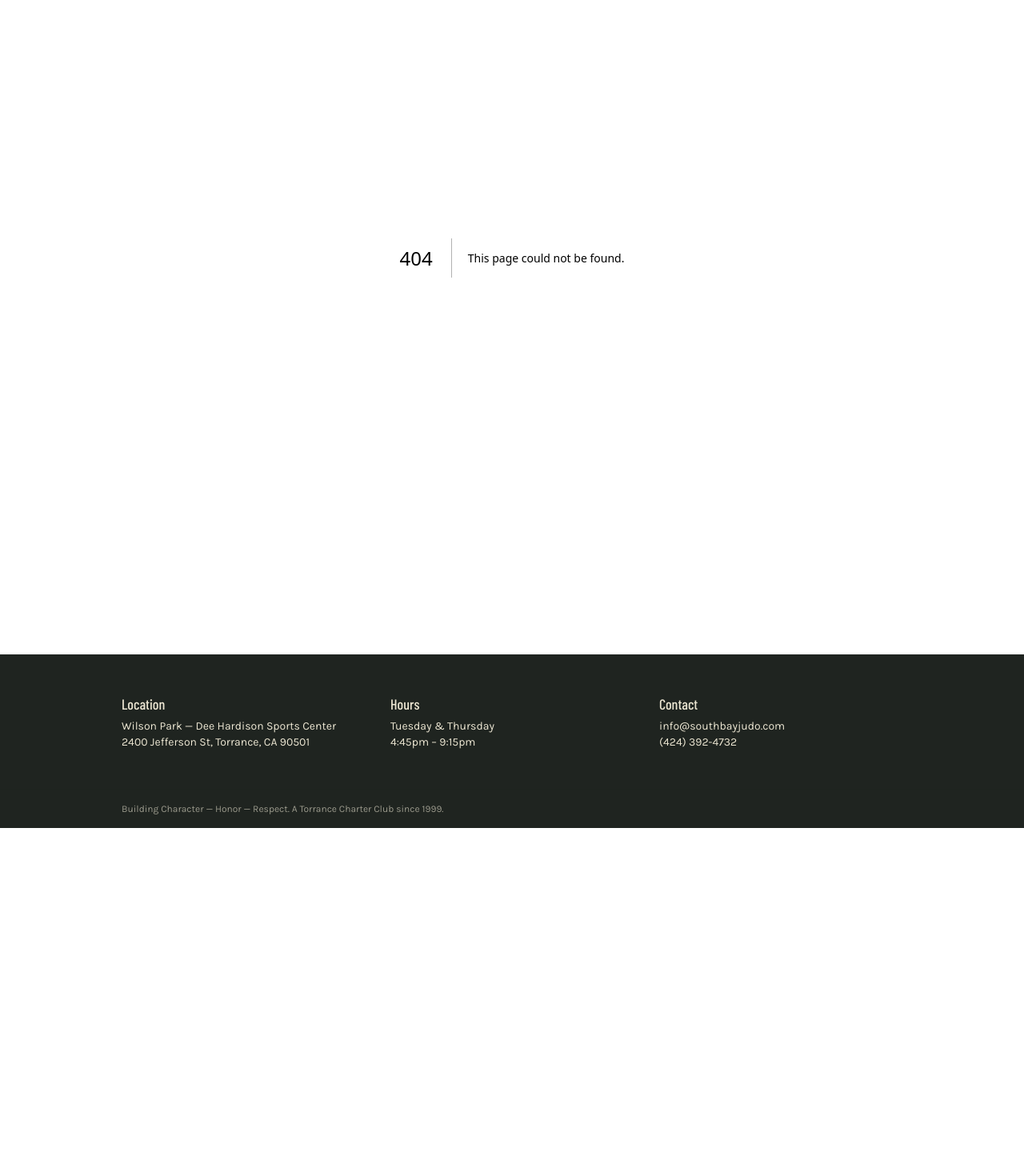
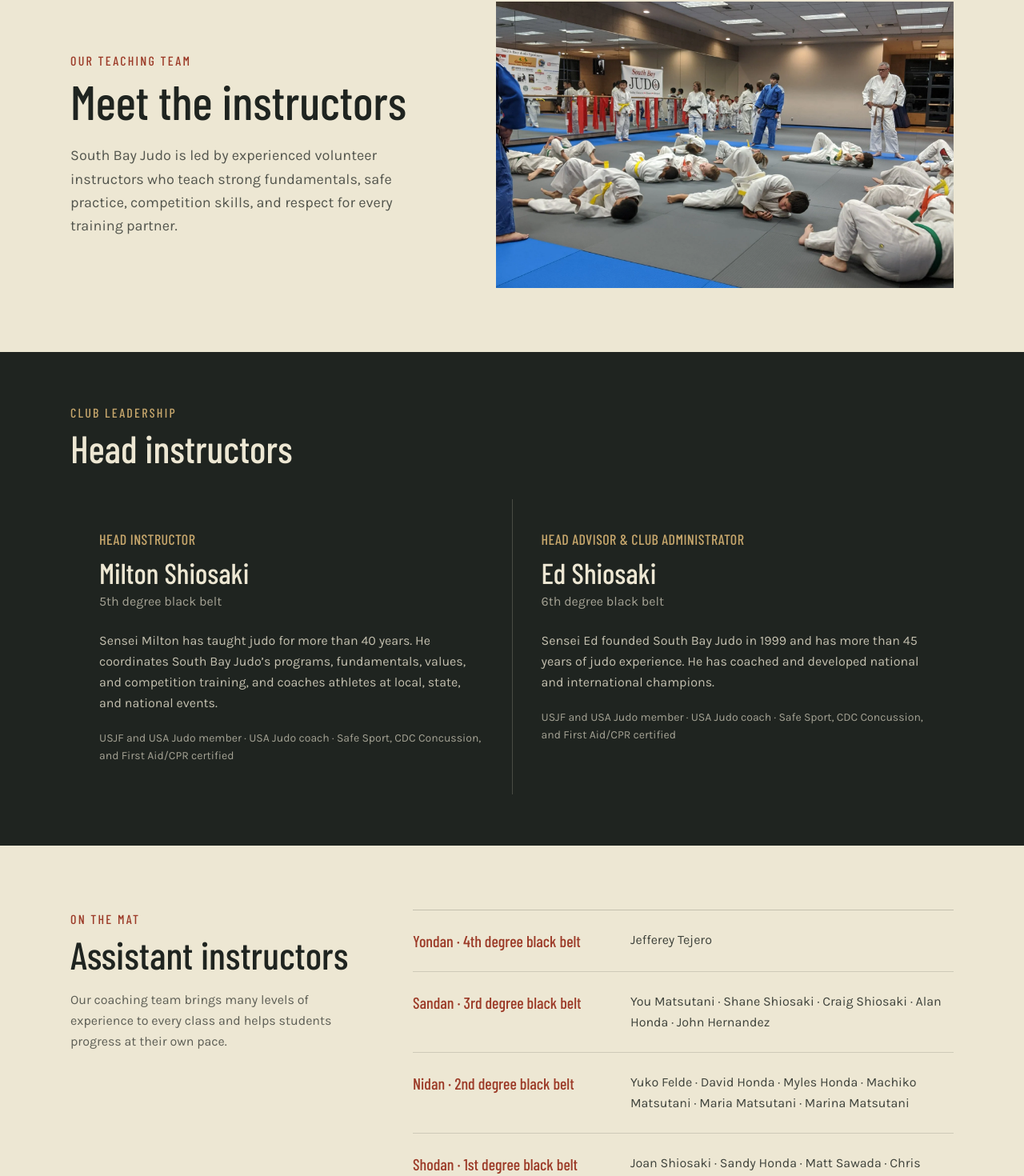
Before and after one commit to cshiosaki/southbayjudo, a Next.js app in the folder south-bay-judo/: page /instructors in a window 1280 px wide. Before the commit this address had no page. Shown: the part 206-1676 px from the top of the page at 80% size. Before the commit the page ends 1241 px from the top, so only its background shows below. Built offline with nearby package versions, Linux system fonts and the light colour scheme.

Commit message:
Add instructors page

```diff
--- /dev/null
+++ b/south-bay-judo/app/instructors/page.tsx
@@ -0,0 +1,143 @@
+import type { Metadata } from "next";
+import Image from "next/image";
+import Link from "next/link";
+
+export const metadata: Metadata = {
+  title: "Instructors | South Bay Judo",
+  description:
+    "Meet the volunteer instructors who lead South Bay Judo classes, competition training, and club programs in Torrance.",
+};
+
+const assistantInstructors = [
+  {
+    rank: "Yondan · 4th degree black belt",
+    names: ["Jefferey Tejero"],
+  },
+  {
+    rank: "Sandan · 3rd degree black belt",
+    names: ["You Matsutani", "Shane Shiosaki", "Craig Shiosaki", "Alan Honda", "John Hernandez"],
+  },
+  {
+    rank: "Nidan · 2nd degree black belt",
+    names: ["Yuko Felde", "David Honda", "Myles Honda", "Machiko Matsutani", "Maria Matsutani", "Marina Matsutani"],
+  },
+  {
+    rank: "Shodan · 1st degree black belt",
+    names: ["Joan Shiosaki", "Sandy Honda", "Matt Sawada", "Chris Williams", "Nancy Williams"],
+  },
+  {
+    rank: "Ikkyu · 1st degree brown belt",
+    names: ["Mark Williams", "Skyler Shiosaki", "Cheyenne Fu"],
+  },
+  {
+    rank: "Nikyu · 2nd degree brown belt",
+    names: ["Romeo Sangdee-Takeuchi"],
+  },
+  {
+    rank: "Sankyu · 3rd degree brown belt",
+    names: ["Luis Vazquez"],
+  },
+];
+
+export default function InstructorsPage() {
+  return (
+    <main>
+      <section className="mx-auto max-w-6xl px-6 py-14 sm:py-20">
+        <div className="grid items-center gap-10 lg:grid-cols-[0.9fr_1.1fr] lg:gap-16">
+          <div>
+            <p className="mb-2 font-display uppercase tracking-[0.14em] text-belt">Our teaching team</p>
+            <h1 className="mb-6 font-display text-5xl leading-none sm:text-6xl">Meet the instructors</h1>
+            <p className="max-w-xl text-lg leading-relaxed text-ink/75">
+              South Bay Judo is led by experienced volunteer instructors who teach strong fundamentals,
+              safe practice, competition skills, and respect for every training partner.
+            </p>
+          </div>
+          <div className="relative aspect-[16/10] overflow-hidden bg-ink">
+            <Image
+              src="/images/south-bay-judo-practice.webp"
+              alt="South Bay Judo instructors guiding students during class"
+              fill
+              sizes="(min-width: 1024px) 55vw, 100vw"
+              className="object-cover"
+              priority
+            />
+          </div>
+        </div>
+      </section>
+
+      <section className="bg-ink text-canvas">
+        <div className="mx-auto max-w-6xl px-6 py-16">
+          <div className="mb-10">
+            <p className="mb-2 font-display uppercase tracking-[0.14em] text-gold">Club leadership</p>
+            <h2 className="font-display text-4xl sm:text-5xl">Head instructors</h2>
+          </div>
+          <div className="grid gap-px bg-canvas/20 md:grid-cols-2">
+            <article className="bg-ink p-7 sm:p-9">
+              <p className="mb-2 font-display text-lg uppercase tracking-wide text-gold">Head Instructor</p>
+              <h3 className="font-display text-4xl">Milton Shiosaki</h3>
+              <p className="mt-1 text-canvas/65">5th degree black belt</p>
+              <p className="mt-6 leading-relaxed text-canvas/80">
+                Sensei Milton has taught judo for more than 40 years. He coordinates South Bay Judo’s
+                programs, fundamentals, values, and competition training, and coaches athletes at local,
+                state, and national events.
+              </p>
+              <p className="mt-5 text-sm leading-relaxed text-canvas/65">
+                USJF and USA Judo member · USA Judo coach · Safe Sport, CDC Concussion, and First Aid/CPR certified
+              </p>
+            </article>
+            <article className="bg-ink p-7 sm:p-9">
+              <p className="mb-2 font-display text-lg uppercase tracking-wide text-gold">Head Advisor &amp; Club Administrator</p>
+              <h3 className="font-display text-4xl">Ed Shiosaki</h3>
+              <p className="mt-1 text-canvas/65">6th degree black belt</p>
+              <p className="mt-6 leading-relaxed text-canvas/80">
+                Sensei Ed founded South Bay Judo in 1999 and has more than 45 years of judo experience.
+                He has coached and developed national and international champions.
+              </p>
+              <p className="mt-5 text-sm leading-relaxed text-canvas/65">
+                USJF and USA Judo member · USA Judo coach · Safe Sport, CDC Concussion, and First Aid/CPR certified
+              </p>
+            </article>
+          </div>
+        </div>
+      </section>
+
+      <section className="mx-auto max-w-6xl px-6 py-20">
+        <div className="grid gap-10 lg:grid-cols-[0.7fr_1.3fr] lg:gap-16">
+          <div>
+            <p className="mb-2 font-display uppercase tracking-[0.14em] text-belt">On the mat</p>
+            <h2 className="font-display text-4xl leading-none sm:text-5xl">Assistant instructors</h2>
+            <p className="mt-5 max-w-sm leading-relaxed text-ink/70">
+              Our coaching team brings many levels of experience to every class and helps students
+              progress at their own pace.
+            </p>
+          </div>
+          <div className="border-t border-ink/20">
+            {assistantInstructors.map((group) => (
+              <article key={group.rank} className="grid gap-3 border-b border-ink/15 py-6 sm:grid-cols-[15rem_1fr] sm:gap-8">
+                <h3 className="font-display text-xl text-belt">{group.rank}</h3>
+                <p className="leading-relaxed text-ink/85">{group.names.join(" · ")}</p>
+              </article>
+            ))}
+          </div>
+        </div>
+      </section>
+
+      <section className="bg-mat/15">
+        <div className="mx-auto flex max-w-6xl flex-col justify-between gap-7 px-6 py-12 sm:flex-row sm:items-center">
+          <div>
+            <p className="font-display text-3xl">Questions for the coaching team?</p>
+            <p className="mt-2 text-ink/70">We’re happy to help you choose the right class.</p>
+          </div>
+          <div className="flex shrink-0 flex-wrap gap-4">
+            <a href="mailto:instructors@southbayjudo.com" className="border border-ink/30 px-6 py-3 font-display text-lg tracking-wide">
+              Email instructors
+            </a>
+            <Link href="/schedule" className="bg-belt px-6 py-3 font-display text-lg tracking-wide text-card">
+              View schedule
+            </Link>
+          </div>
+        </div>
+      </section>
+    </main>
+  );
+}
--- a/south-bay-judo/app/layout.tsx
+++ b/south-bay-judo/app/layout.tsx
@@ -19,6 +19,7 @@ export const metadata: Metadata = {
 const NAV = [
   { href: "/", label: "Home" },
   { href: "/history", label: "History" },
+  { href: "/instructors", label: "Instructors" },
   { href: "/events", label: "Events" },
   { href: "/schedule", label: "Schedule" },
   { href: "/register", label: "Register" },
@@ -51,7 +52,7 @@ export default function RootLayout({ children }: { children: React.ReactNode })
                 </span>
               </span>
             </Link>
-            <nav className="flex gap-6 text-sm">
+            <nav className="flex flex-wrap justify-end gap-x-6 gap-y-2 text-sm">
               {NAV.map((item) => (
                 <Link key={item.href} href={item.href} className="hover:text-gold transition-colors">
                   {item.label}
```
